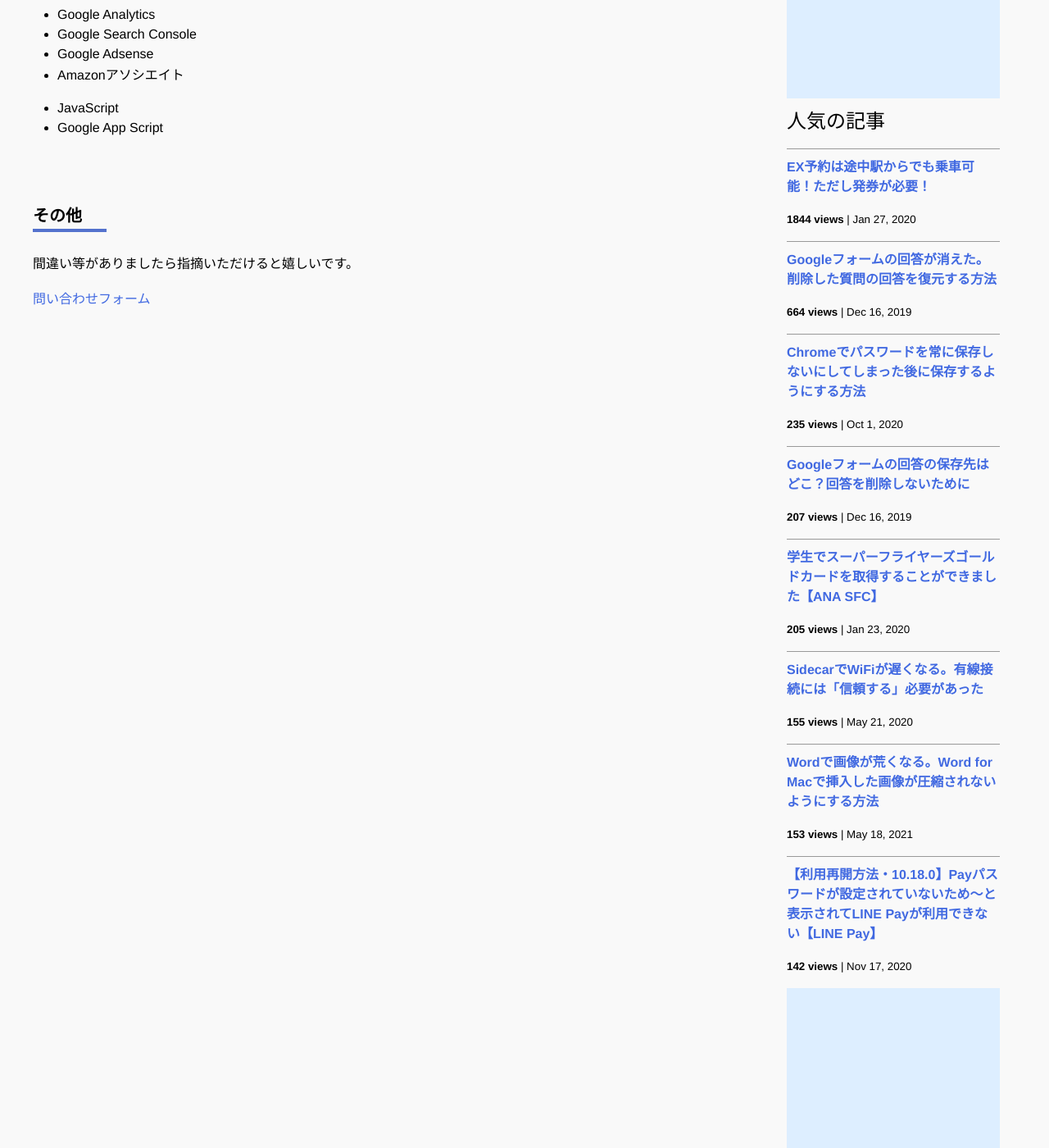
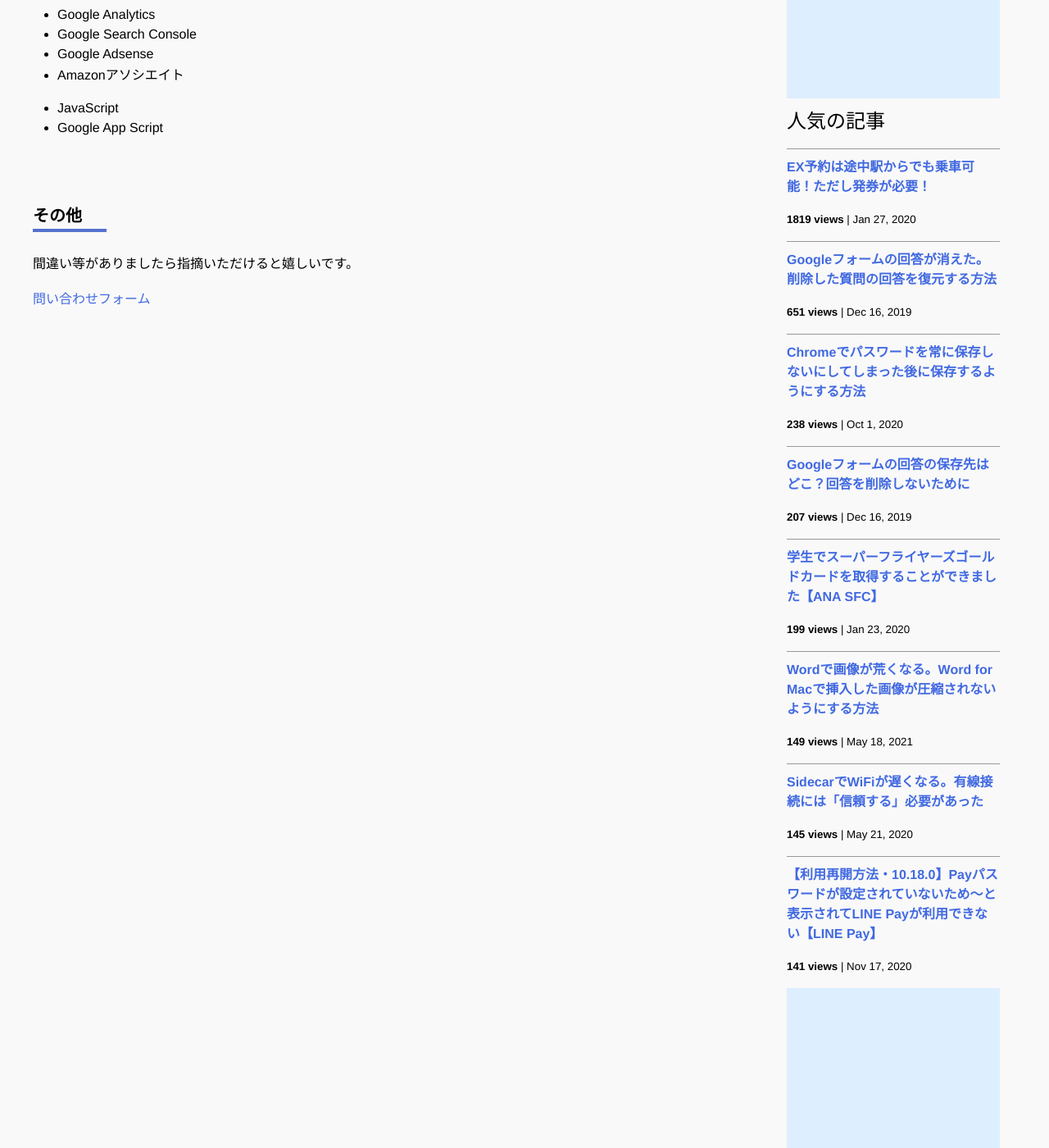
Before and after one commit to iwanaminami/shoyaiwaname, a Jekyll site: the page built from about.markdown, in a window 1280 px wide and 1400 px high, scrolled down 693 px. Shown: the whole window at 82% size. Built offline with Jekyll 4.4.1, drawn with Linux system fonts in a browser that asks for light colours; nearby versions of some CDN libraries; comment, search, counter and statistics services are not loaded.

Commit message:
a new commit message

```diff
--- a/_data/popularposts.yml
+++ b/_data/popularposts.yml
@@ -1,17 +1,17 @@
 side:
-  - view: 1844
+  - view: 1819
     url: /2020/01/27/ex-rideontheway.html
-  - view: 664
+  - view: 651
     url: /2019/12/16/restore-googleform.html
-  - view: 235
+  - view: 238
     url: /2020/10/01/googlepassword.html
   - view: 207
     url: /2019/12/16/googleform-answers.html
-  - view: 205
+  - view: 199
     url: /2020/01/23/sfcgold.html
-  - view: 155
+  - view: 149
+    url: /2021/05/18/image-compression-word.html
+  - view: 145
     url: /2020/05/21/sidecar-via-cable.html
-  - view: 153
-    url: /2021/05/18/image-compression-word.html
-  - view: 142
+  - view: 141
     url: /2020/11/17/linepay.html
```
